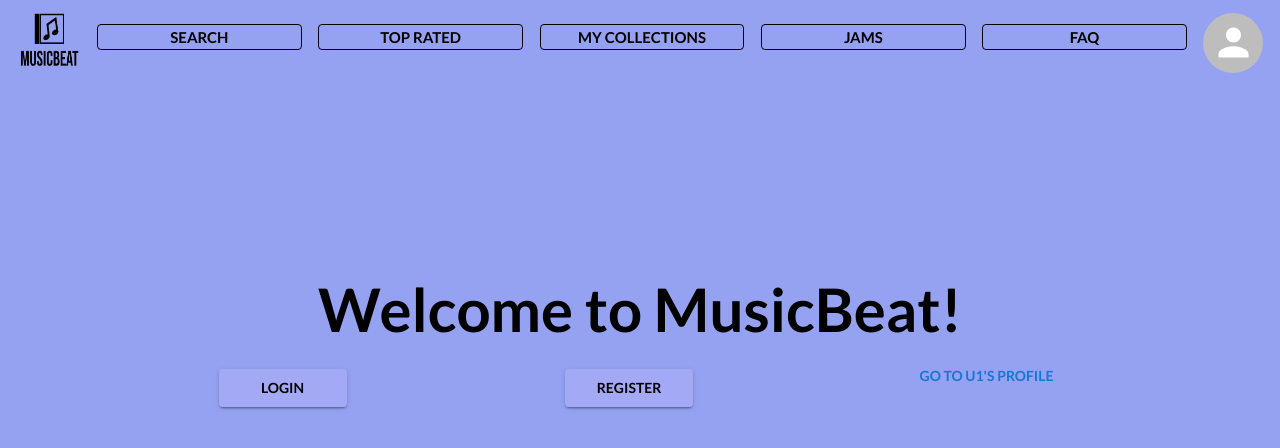
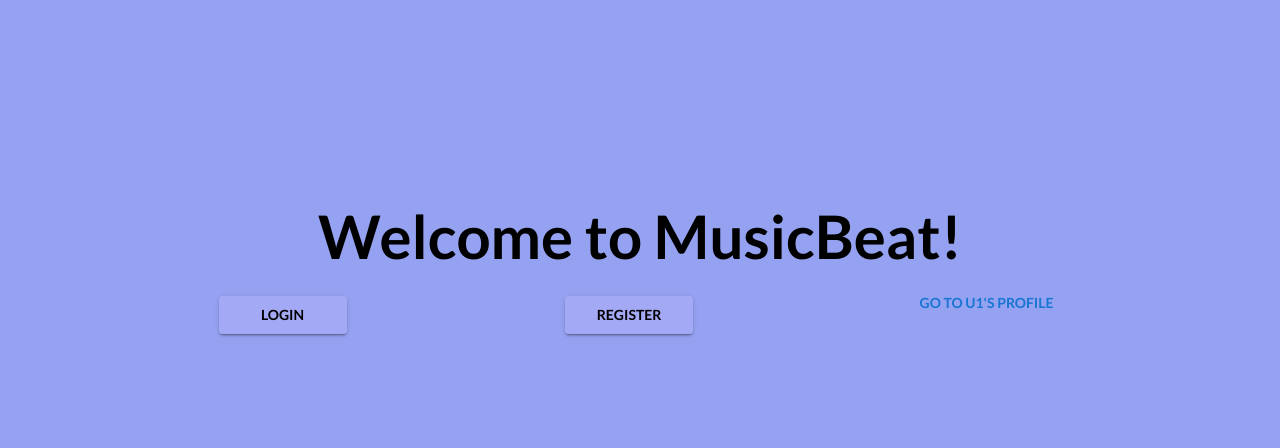
Before and after one commit to keydian/musicbeat, a React (Create React App) app: page / in a window 1280 px wide. Shown: the top 448 px of the page. Built offline with nearby package versions, Linux system fonts and the light colour scheme.

Commit message:
Only appear header on main page if user is logged in

```diff
--- a/src/App.tsx
+++ b/src/App.tsx
@@ -44,7 +44,7 @@ function App(Props: FullProps) {
       <ThemeProvider theme={theme}>
     <div className="App">
       <main>
-        {location.pathname !== '/login' && location.pathname !== '/register' &&
+        {location.pathname !== '/login' && location.pathname !== '/register' && (location.pathname !== '/' || Props.isLogged) &&
           <Header />
         }
         <Routes>
```
